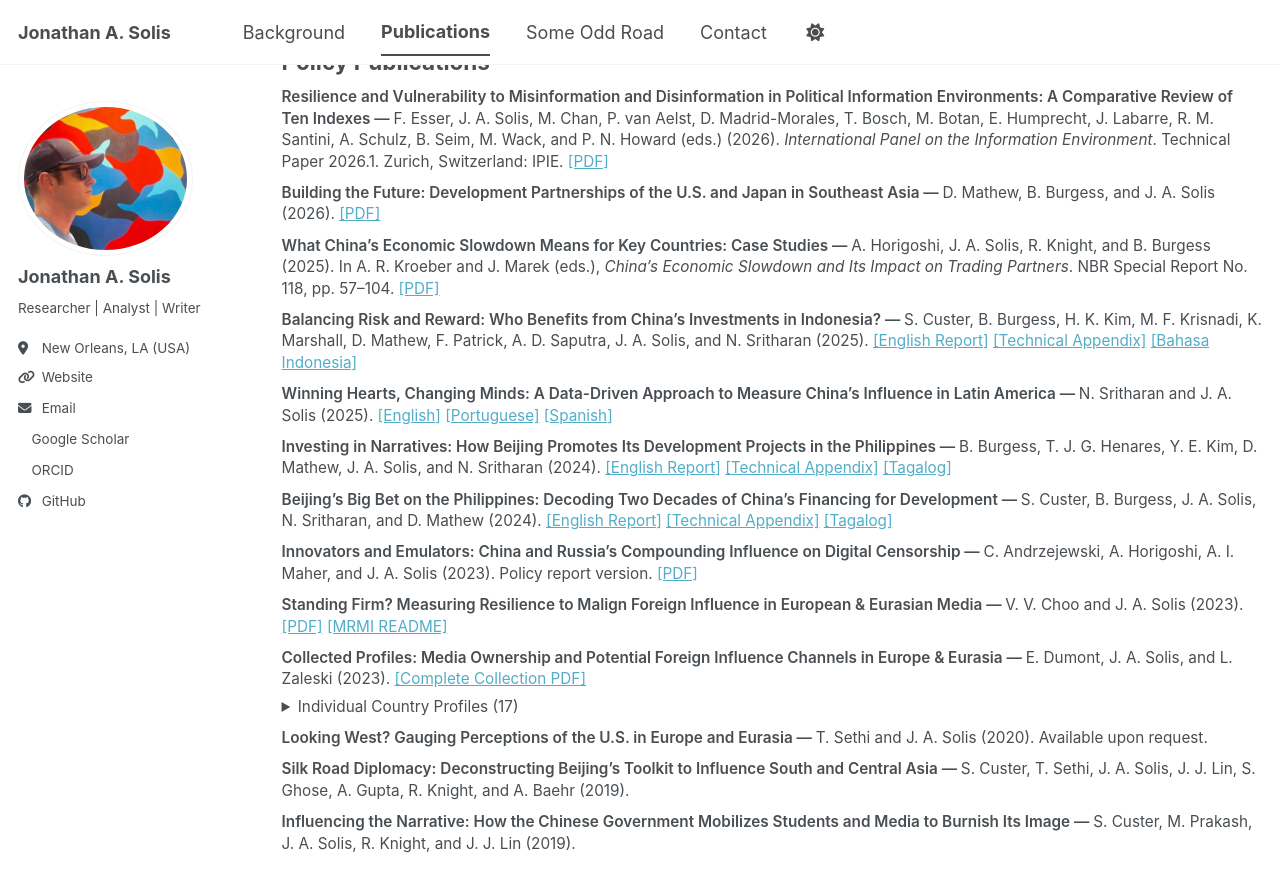
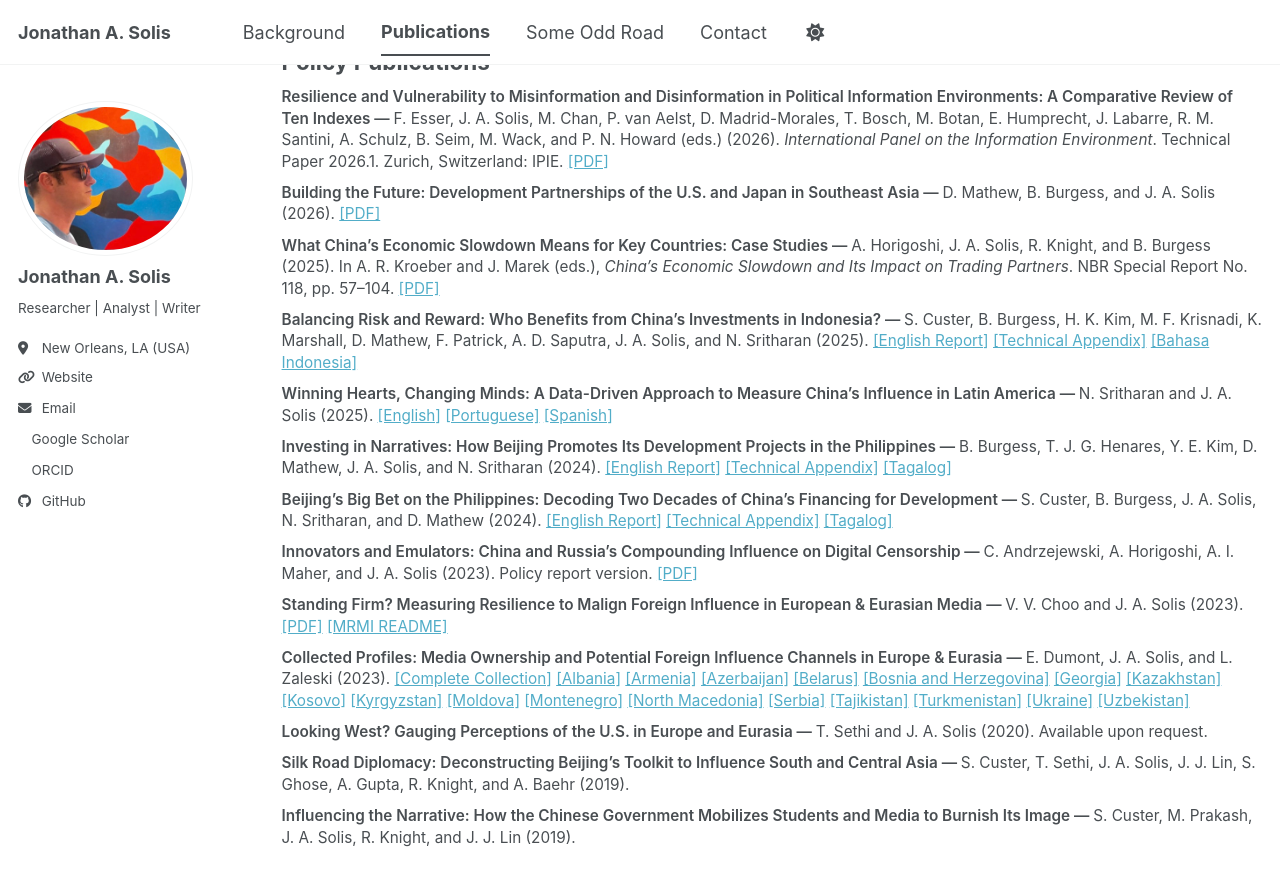
Before and after one commit to westbank-alchemy/westbank-alchemy.github.io, a Jekyll site: the page built from _pages/publications.html, in a window 1280 px wide and 900 px high, scrolled down 903 px. Shown: the top 892 px of the window. Built offline with Jekyll 4.4.1, drawn with Linux system fonts in a browser that asks for light colours; a style sheet for code colours, icons or effects is not loaded.

Commit message:
Update publications.html

```diff
--- a/_pages/publications.html
+++ b/_pages/publications.html
@@ -330,7 +330,6 @@ author_profile: true
   </p>
 </div>
 
-
 <div class="publication-entry">
   <p class="publication-title">
     Collected Profiles: Media Ownership and Potential Foreign Influence Channels in Europe &amp; Eurasia
@@ -339,36 +338,26 @@ author_profile: true
     E. Dumont, J. A. Solis, and L. Zaleski (2023)
   </p>
   <p class="publication-source">
-    <a href="/files/media_ownership_complete.pdf">[Complete Collection PDF]</a>
+    <a href="/files/media_ownership_complete.pdf">[Complete Collection]</a>
+    <a href="/files/media_ownership_albania.pdf">[Albania]</a>
+    <a href="/files/media_ownership_armenia.pdf">[Armenia]</a>
+    <a href="/files/media_ownership_azerbaijan.pdf">[Azerbaijan]</a>
+    <a href="/files/media_ownership_belarus.pdf">[Belarus]</a>
+    <a href="/files/media_ownership_bosnia.pdf">[Bosnia and Herzegovina]</a>
+    <a href="/files/media_ownership_georgia.pdf">[Georgia]</a>
+    <a href="/files/media_ownership_kazakhstan.pdf">[Kazakhstan]</a>
+    <a href="/files/media_ownership_kosovo.pdf">[Kosovo]</a>
+    <a href="/files/media_ownership_kyrgyzstan.pdf">[Kyrgyzstan]</a>
+    <a href="/files/media_ownership_moldova.pdf">[Moldova]</a>
+    <a href="/files/media_ownership_montenegro.pdf">[Montenegro]</a>
+    <a href="/files/media_ownership_northmacedonia.pdf">[North Macedonia]</a>
+    <a href="/files/media_ownership_serbia.pdf">[Serbia]</a>
+    <a href="/files/media_ownership_tajikistan.pdf">[Tajikistan]</a>
+    <a href="/files/media_ownership_turkmenistan.pdf">[Turkmenistan]</a>
+    <a href="/files/media_ownership_ukraine.pdf">[Ukraine]</a>
+    <a href="/files/media_ownership_uzbekistan.pdf">[Uzbekistan]</a>
   </p>
-
-  <details style="margin-top: 0.4em;">
-    <summary style="cursor: pointer;">
-      Individual Country Profiles (17)
-    </summary>
-
-    <ul style="margin-top: 0.5em;">
-      <li><a href="/files/media_ownership_albania.pdf">Albania</a></li>
-      <li><a href="/files/media_ownership_armenia.pdf">Armenia</a></li>
-      <li><a href="/files/media_ownership_azerbaijan.pdf">Azerbaijan</a></li>
-      <li><a href="/files/media_ownership_belarus.pdf">Belarus</a></li>
-      <li><a href="/files/media_ownership_bosnia.pdf">Bosnia and Herzegovina</a></li>
-      <li><a href="/files/media_ownership_georgia.pdf">Georgia</a></li>
-      <li><a href="/files/media_ownership_kazakhstan.pdf">Kazakhstan</a></li>
-      <li><a href="/files/media_ownership_kosovo.pdf">Kosovo</a></li>
-      <li><a href="/files/media_ownership_kyrgyzstan.pdf">Kyrgyzstan</a></li>
-      <li><a href="/files/media_ownership_moldova.pdf">Moldova</a></li>
-      <li><a href="/files/media_ownership_montenegro.pdf">Montenegro</a></li>
-      <li><a href="/files/media_ownership_northmacedonia.pdf">North Macedonia</a></li>
-      <li><a href="/files/media_ownership_serbia.pdf">Serbia</a></li>
-      <li><a href="/files/media_ownership_tajikistan.pdf">Tajikistan</a></li>
-      <li><a href="/files/media_ownership_turkmenistan.pdf">Turkmenistan</a></li>
-      <li><a href="/files/media_ownership_ukraine.pdf">Ukraine</a></li>
-      <li><a href="/files/media_ownership_uzbekistan.pdf">Uzbekistan</a></li>
-    </ul>
-  </details>
 </div>
-
 
 <div class="publication-entry">
   <p class="publication-title">
```
